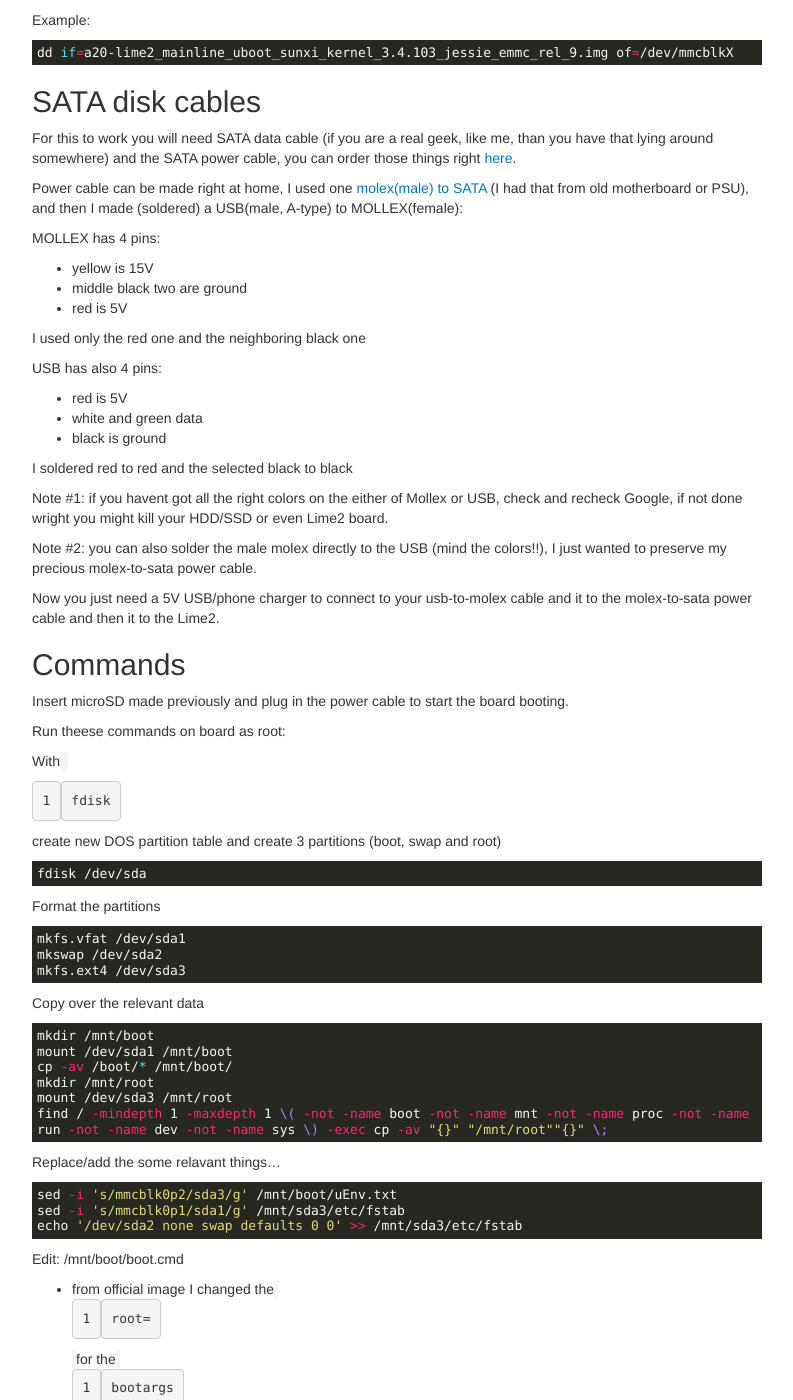
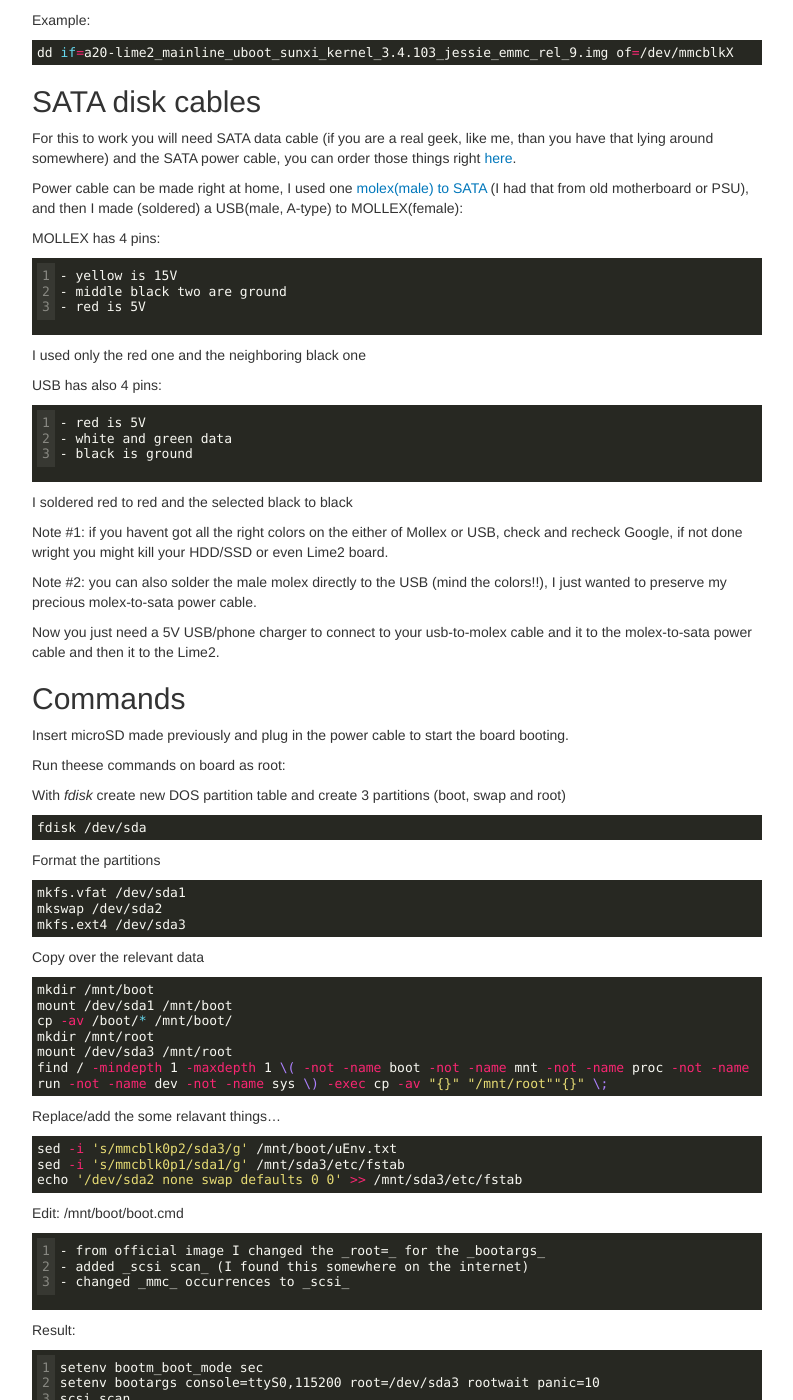
Before and after one commit to matejc/matejc.github.io, a Jekyll site: the page built from _posts/2016-11-26-just-because-i-can.md, in a window 1280 px wide and 1400 px high, scrolled down 591 px. Shown: the whole window, without its empty margins (53-846 px from the left). Built offline with Jekyll 4.4.1, drawn with Linux system fonts in a browser that asks for light colours; comment, search, counter and statistics services are not loaded; some of the changed text lies outside the part shown.

Commit message:
add few fixes to last post

````diff
--- a/_posts/2016-11-26-just-because-i-can.md
+++ b/_posts/2016-11-26-just-because-i-can.md
@@ -49,16 +49,18 @@ Power cable can be made right at home, I used one [molex(male) to SATA](https://
 (I had that from old motherboard or PSU), and then I made (soldered) a USB(male, A-type) to MOLLEX(female):
 
 MOLLEX has 4 pins:
-- yellow is 15V
-- middle black two are ground
-- red is 5V
+
+    - yellow is 15V
+    - middle black two are ground
+    - red is 5V
 
 I used only the red one and the neighboring black one
 
 USB has also 4 pins:
-- red is 5V
-- white and green data
-- black is ground
+
+    - red is 5V
+    - white and green data
+    - black is ground
 
 I soldered red to red and the selected black to black
 
@@ -80,7 +82,7 @@ Insert microSD made previously and plug in the power cable to start the board bo
 
 Run theese commands on board as root:
 
-With `fdisk` create new DOS partition table and create 3 partitions (boot, swap and root)
+With _fdisk_ create new DOS partition table and create 3 partitions (boot, swap and root)
 
 {% highlight bash %}
 fdisk /dev/sda
@@ -118,9 +120,10 @@ echo '/dev/sda2 none swap defaults 0 0' >> /mnt/sda3/etc/fstab
 
 
 Edit: /mnt/boot/boot.cmd
-- from official image I changed the `root=` for the `bootargs`
-- added `scsi scan` (I found this somewhere on the internet)
-- changed `mmc` occurrences to `scsi`
+
+    - from official image I changed the _root=_ for the _bootargs_
+    - added _scsi scan_ (I found this somewhere on the internet)
+    - changed _mmc_ occurrences to _scsi_
 
 Result:
 
@@ -134,7 +137,7 @@ setenv machid 10bb
 bootm 0x42000000
 ```
 
-Convert the `boot.cmd` to `boot.scr`
+Convert the _boot.cmd_ to _boot.scr_
 
 {% highlight bash %}
 apt-get install u-boot-tools
@@ -151,7 +154,7 @@ run bootcmd_scsi0
 Watch for the errors... or it will boot into the system on /dev/sda3
 (sda - your hard drive; 3 - third, root partition)
 
-If you are happy with it you can copy the `/boot/boot.scr` from the `/dev/sda1` partition to the same place at `/dev/mmcblk0p1` partition, and it will automagicaly boot into the system on hard drive.
+If you are happy with it you can copy the _/boot/boot.scr_ from the _/dev/sda1_ partition to the same place at _/dev/mmcblk0p1_ partition, and it will automagicaly boot into the system on hard drive.
 
 At this point there are few notes: the /dev/sda1 is unused and you do need
 /dev/mmcblk0p1 as boot partition, I have no idea yet how to use the /dev/sda1
@@ -163,4 +166,5 @@ Links
 -----
 
 [Wiki page for A20-OLinuXino-LIME2, which I havent read.. yet](https://www.olimex.com/wiki/A20-OLinuXino-LIME2)
+
 [Official torrent to the Debian Jessie Image for LIME2-eMMC](https://www.olimex.com/wiki/images/2/20/A20-lime2_mainline_uboot_sunxi_kernel_3.4.103_jessie_emmc_rel_9.torrent)
````
